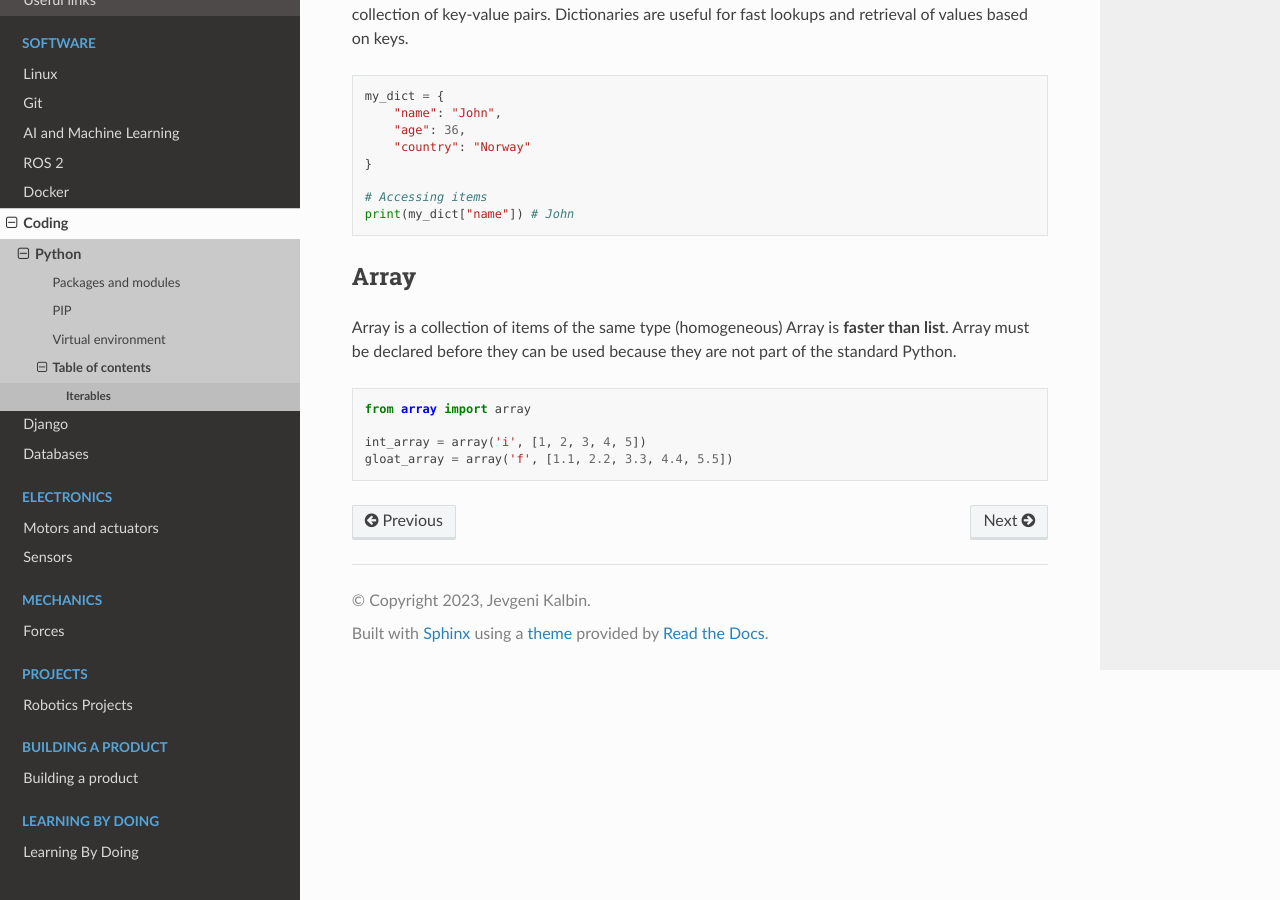
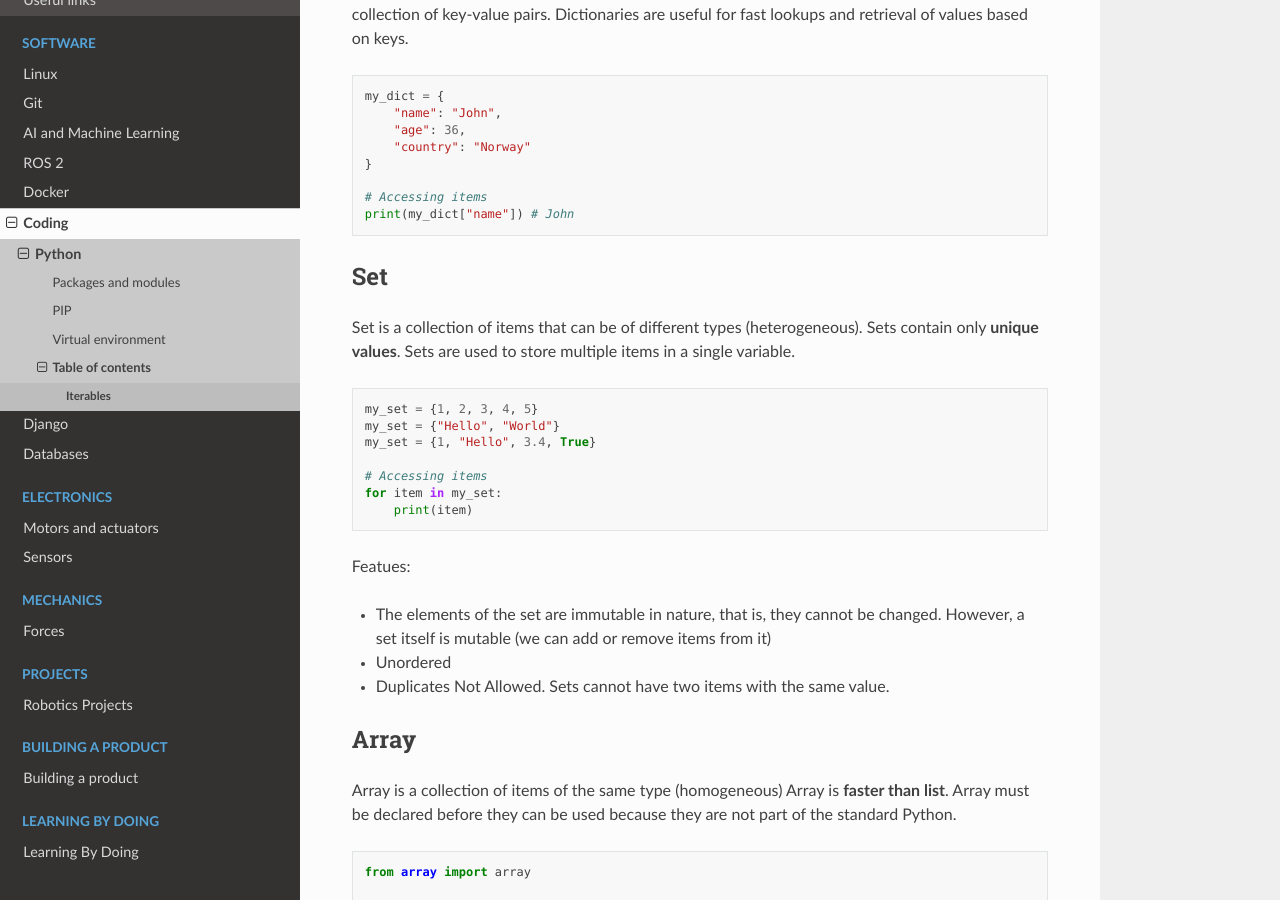
Before and after one commit to jevgenik/manuals, a Sphinx documentation site: the page built from source/files/software/coding/python/iterables.rst, in a window 1280 px wide and 900 px high, scrolled down 1231 px. Built offline with Sphinx 7.4.7 and the Read the Docs theme 2.0.0, drawn with Linux system fonts in a browser that asks for light colours.

Commit message:
python iterables

```diff
--- a/source/files/software/coding/python/iterables.rst
+++ b/source/files/software/coding/python/iterables.rst
@@ -18,9 +18,9 @@ List is a collection of items that can be of different types (heterogeneous).
 
 Featues:
 
-- Lists are mutable, meaning that you can change their content after creation.
-- Lists are ordered, meaning that the items have a defined order, and that order will not change.
-- Lists allow duplicate values, meaning that you can have two items that are the same.
+* Lists are mutable, meaning that you can change their content after creation.
+* Lists are ordered, meaning that the items have a defined order, and that order will not change.
+* Lists allow duplicate values, meaning that you can have two items that are the same.
 
 Tuple
 =====
@@ -37,9 +37,9 @@ Tuple is a collection of items that can be of different types (heterogeneous).
 
 Featues:
 
-- Tuples are **immutable**, meaning that you can't change their content after creation.
-- Tuples are ordered, meaning that the items have a defined order, and that order will not change.
-- Tuples allow duplicate values, meaning that you can have two items that are the same.
+* Tuples are **immutable**, meaning that you can't change their content after creation.
+* Tuples are ordered, meaning that the items have a defined order, and that order will not change.
+* Tuples allow duplicate values, meaning that you can have two items that are the same.
 
 .. note::
    Tuples are more memory efficient and faster (looking up values) than the lists. If you have data that shouldn't change,
@@ -64,6 +64,29 @@ Dictionaries are useful for fast lookups and retrieval of values based on keys.
    # Accessing items
    print(my_dict["name"]) # John
 
+
+Set
+===
+Set is a collection of items that can be of different types (heterogeneous). Sets contain only **unique values**.
+Sets are used to store multiple items in a single variable.
+
+.. code-block:: python
+
+   my_set = {1, 2, 3, 4, 5}
+   my_set = {"Hello", "World"}
+   my_set = {1, "Hello", 3.4, True}
+
+   # Accessing items
+   for item in my_set:
+       print(item)
+
+Featues:
+
+* The elements of the set are immutable in nature, that is, they cannot be changed. However, a set itself is mutable (we can add or remove items from it)
+* Unordered
+* Duplicates Not Allowed. Sets cannot have two items with the same value.
+
+
 Array
 =====
 Array is a collection of items of the same type (homogeneous)
```
